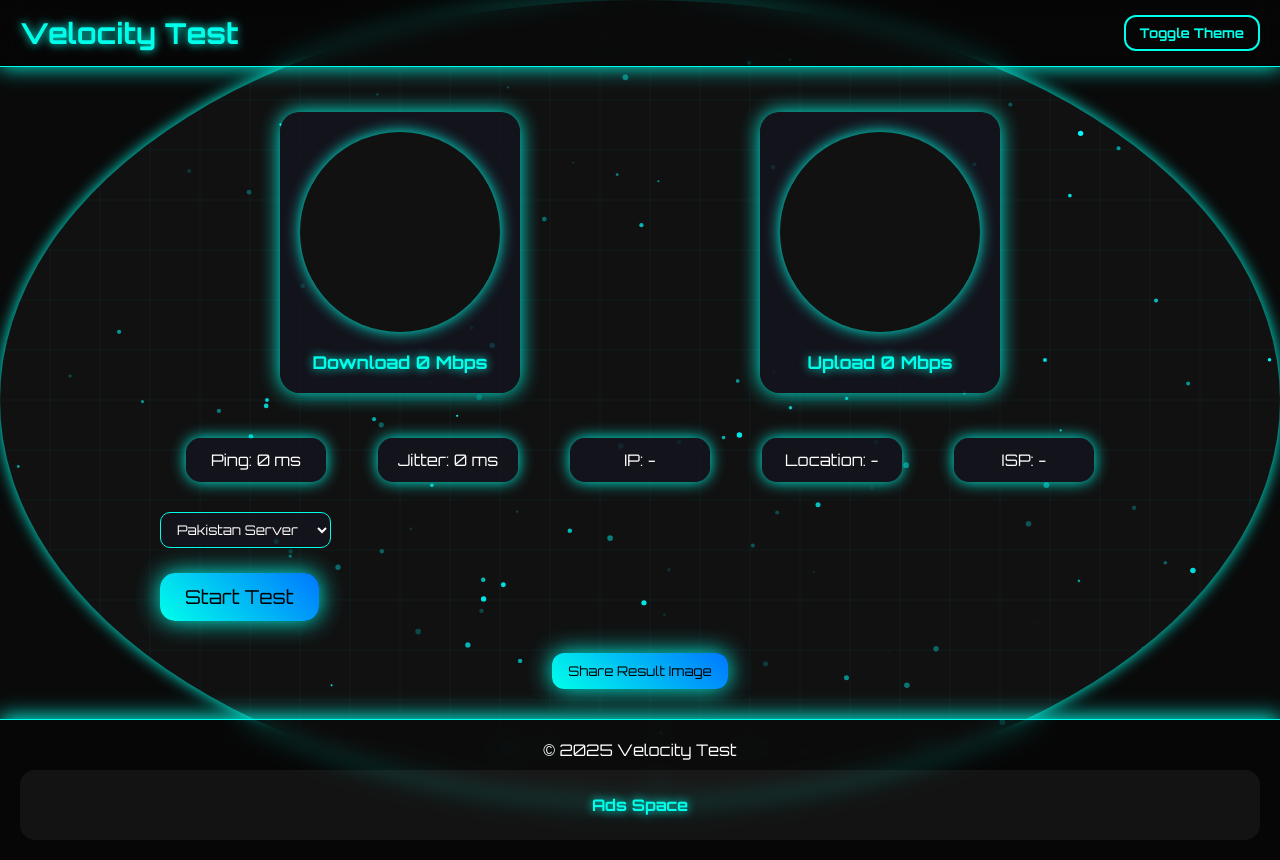
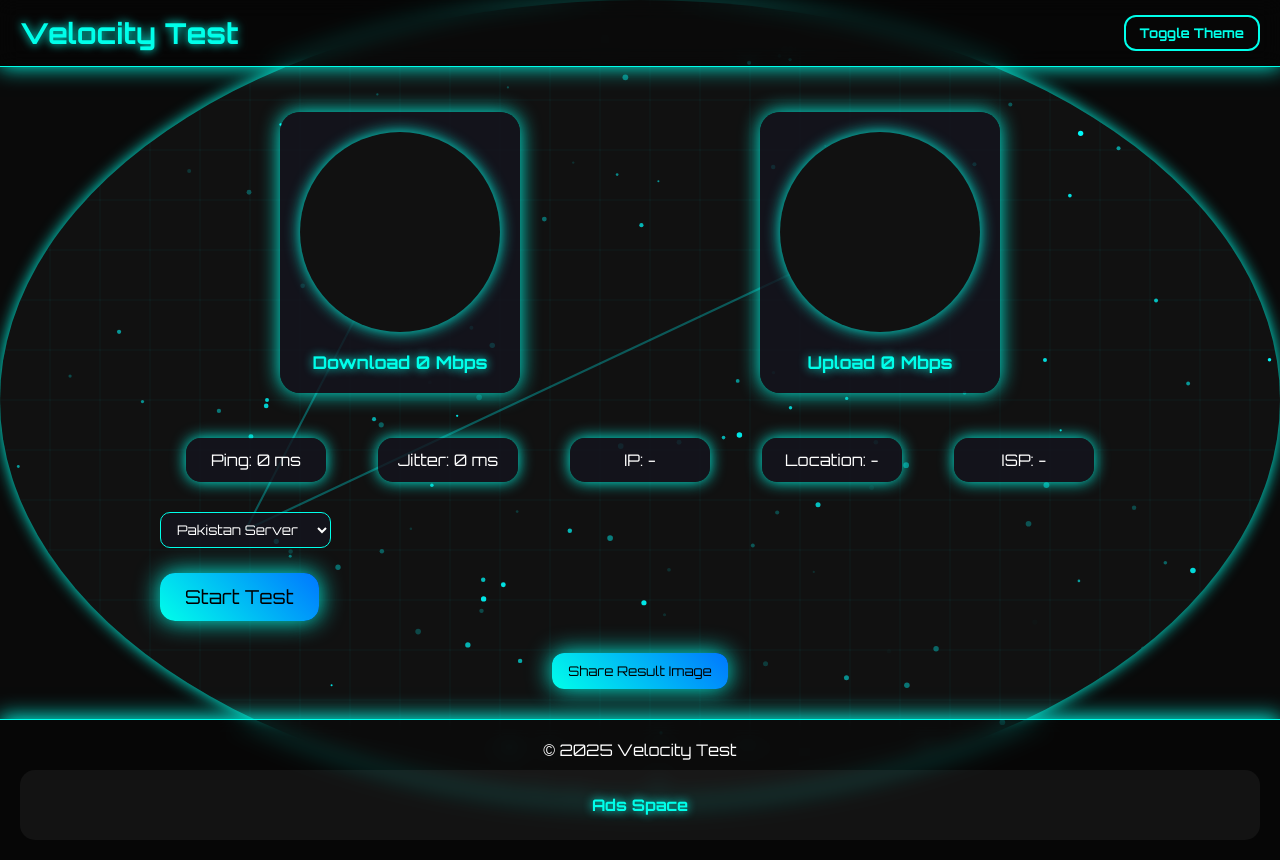
Before and after one commit to majantaho-pixel/Scientific-Calculator-project-1, a plain HTML site: page index.html in a window 1280 px wide. Drawn offline with nearby package versions, Linux system fonts and the light colour scheme.

Commit message:
Update index.html

```diff
--- a/index.html
+++ b/index.html
@@ -21,9 +21,7 @@
   --button-bg:linear-gradient(45deg,#0077ff,#00aaff);
   --button-hover:linear-gradient(45deg,#0055ff,#00ccff);
 }
-
 *{box-sizing:border-box;margin:0;padding:0;font-family:'Orbitron',sans-serif;}
-
 body{
   background: var(--bg-color);
   color: var(--text-color);
@@ -34,8 +32,6 @@ body{
   overflow-x:hidden;
   position:relative;
 }
-
-/* Background Canvas */
 #bgCanvas{
   position:fixed;
   top:0;
@@ -44,8 +40,6 @@ body{
   height:100%;
   z-index:-1;
 }
-
-/* Header */
 header{
   width:100%;
   padding:15px 20px;
@@ -77,8 +71,6 @@ header h1{
   color:#000;
   box-shadow:0 0 20px var(--accent-color);
 }
-
-/* Main Layout */
 main{
   padding:30px 20px;
   width:100%;
@@ -99,6 +91,7 @@ main{
   margin:15px;
   width:240px;
   transition:0.3s;
+  position:relative;
 }
 .gauge-container:hover{
   box-shadow:0 0 40px var(--accent-color);
@@ -250,15 +243,15 @@ footer{
 <script>
 // Theme toggle
 document.getElementById('themeToggle').addEventListener('click',()=>{
-  const current = document.body.getAttribute('data-theme');
+  const current=document.body.getAttribute('data-theme');
   document.body.setAttribute('data-theme',current==='dark'?'light':'dark');
 });
 
 // Server List
-const servers = [
-  {name:"Pakistan Server", url:"https://speedtest.pk/speedtest/upload.php"},
-  {name:"US Server", url:"https://speedtest.tele2.net/upload.php"},
-  {name:"Germany Server", url:"https://speedtest.tele2.net/upload.php"},
+const servers=[
+  {name:"Pakistan Server"},
+  {name:"US Server"},
+  {name:"Germany Server"},
 ];
 const serverSelect=document.getElementById('serverSelect');
 servers.forEach((s,i)=>{const o=document.createElement('option');o.value=i;o.textContent=s.name;serverSelect.appendChild(o);});
@@ -268,16 +261,13 @@ const downloadCanvas=document.getElementById('downloadGauge');
 const uploadCanvas=document.getElementById('uploadGauge');
 const dctx=downloadCanvas.getContext('2d');
 const uctx=uploadCanvas.getContext('2d');
-
 function drawGauge(ctx,percent,color){
   const r=ctx.canvas.width/2-10;
   ctx.clearRect(0,0,ctx.canvas.width,ctx.canvas.height);
-  // Background circle
   ctx.beginPath();
   ctx.arc(ctx.canvas.width/2,ctx.canvas.height/2,r,0,2*Math.PI);
   ctx.fillStyle=getComputedStyle(document.body).getPropertyValue('--card-bg');
   ctx.fill();
-  // Neon arc
   ctx.beginPath();
   ctx.arc(ctx.canvas.width/2,ctx.canvas.height/2,r,-Math.PI/2,-Math.PI/2+2*Math.PI*percent/100);
   ctx.strokeStyle=color;
@@ -285,7 +275,6 @@ function drawGauge(ctx,percent,color){
   ctx.shadowBlur=20;
   ctx.shadowColor=color;
   ctx.stroke();
-  // Needle
   const angle=-Math.PI/2+2*Math.PI*percent/100;
   const x=ctx.canvas.width/2+r*0.85*Math.cos(angle);
   const y=ctx.canvas.height/2+r*0.85*Math.sin(angle);
@@ -297,7 +286,6 @@ function drawGauge(ctx,percent,color){
   ctx.shadowBlur=15;
   ctx.stroke();
 }
-
 function animateGauge(ctx,target,id,color){
   let val=0;
   const step=target/50;
@@ -322,7 +310,6 @@ async function fetchIPInfo(){
 
 // Dummy Speed Test
 function runTest(){
-  const server=servers[serverSelect.value];
   document.getElementById('startBtn').disabled=true;
   const ping=(Math.random()*50+10).toFixed(0);
   const jitter=(Math.random()*20+5).toFixed(0);
@@ -332,7 +319,6 @@ function runTest(){
   const upload=(Math.random()*50+5).toFixed(2);
   animateGauge(dctx,download,'downloadSpeed',getComputedStyle(document.body).getPropertyValue('--accent-color'));
   animateGauge(uctx,upload,'uploadSpeed',getComputedStyle(document.body).getPropertyValue('--accent-color'));
-  // Save history
   let h=JSON.parse(localStorage.getItem('speedHistory')||"[]");
   h.unshift({date:new Date().toLocaleString(),download,upload,ping,jitter,ip:document.getElementById('ip').textContent,location:document.getElementById('location').textContent,isp:document.getElementById('isp').textContent});
   if(h.length>10) h.pop();
@@ -348,7 +334,7 @@ document.getElementById('shareBtn').addEventListener('click',()=>{
   });
 });
 
-// Neon Grid + Particles
+// Neon Grid + Particles + Ping Lines
 const canvas=document.getElementById('bgCanvas');
 const ctx=canvas.getContext('2d');
 canvas.width=window.innerWidth;
@@ -360,20 +346,34 @@ let mouse={x:canvas.width/2,y:canvas.height/2};
 window.addEventListener('mousemove',e=>{mouse.x=e.clientX;mouse.y=e.clientY;});
 function drawBackground(){
   ctx.clearRect(0,0,canvas.width,canvas.height);
-  // Grid
   ctx.strokeStyle='rgba(0,255,255,0.05)';
   ctx.lineWidth=1;
   for(let x=0;x<canvas.width;x+=gridSpacing){ctx.beginPath();ctx.moveTo(x,0);ctx.lineTo(x,canvas.height);ctx.stroke();}
   for(let y=0;y<canvas.height;y+=gridSpacing){ctx.beginPath();ctx.moveTo(0,y);ctx.lineTo(canvas.width,y);ctx.stroke();}
-  // Particles
   particles.forEach(p=>{
     ctx.beginPath();ctx.arc(p.x,p.y,p.r,0,2*Math.PI);ctx.fillStyle=p.color;ctx.fill();
-    // Move slightly towards mouse
     p.x+=p.dx+(mouse.x-canvas.width/2)*0.0005;
     p.y+=p.dy+(mouse.y-canvas.height/2)*0.0005;
     if(p.x<0)p.x=canvas.width;if(p.x>canvas.width)p.x=0;
     if(p.y<0)p.y=canvas.height;if(p.y>canvas.height)p.y=0;
   });
+  // Draw dynamic ping lines
+  const dX=downloadCanvas.getBoundingClientRect().left+downloadCanvas.width/2;
+  const dY=downloadCanvas.getBoundingClientRect().top+downloadCanvas.height/2;
+  const uX=uploadCanvas.getBoundingClientRect().left+uploadCanvas.width/2;
+  const uY=uploadCanvas.getBoundingClientRect().top+uploadCanvas.height/2;
+  const sX=serverSelect.getBoundingClientRect().left+serverSelect.offsetWidth/2;
+  const sY=serverSelect.getBoundingClientRect().top+serverSelect.offsetHeight/2;
+  ctx.strokeStyle='rgba(0,255,255,0.3)';
+  ctx.lineWidth=2;
+  ctx.beginPath();
+  ctx.moveTo(dX,dY);
+  ctx.lineTo(sX,sY);
+  ctx.stroke();
+  ctx.beginPath();
+  ctx.moveTo(uX,uY);
+  ctx.lineTo(sX,sY);
+  ctx.stroke();
   requestAnimationFrame(drawBackground);
 }
 drawBackground();
```
